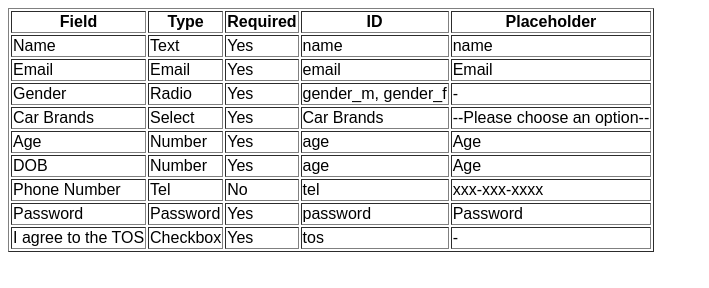
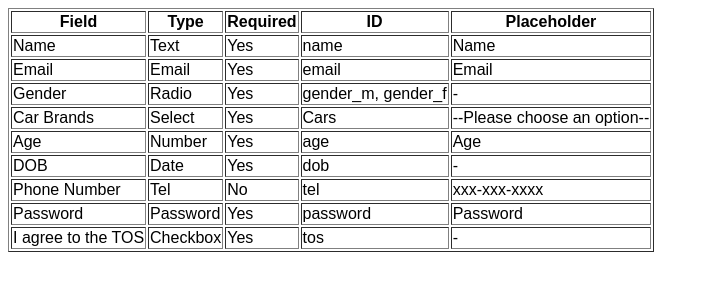
Before and after one commit to acciojob/signup-form-car-zbrrk, a website: page main.html in a window 1280 px wide. Shown: the whole page, without its empty margins (0-709 px from the left). Drawn offline with Linux system fonts and the light colour scheme.

Commit message:
created a submission

```diff
--- a/main.html
+++ b/main.html
@@ -30,7 +30,7 @@
     <td>Text</td>
     <td>Yes</td>
     <td>name</td>
-    <td>name</td>
+    <td>Name</td>
   </tr>
   <tr>
     <td>Email</td>
@@ -50,7 +50,7 @@
     <td>Car Brands</td>
     <td>Select</td>
     <td>Yes</td>
-    <td>Car Brands</td>
+    <td>Cars</td>
     <td>--Please choose an option--</td>
      </tr>
 
@@ -64,10 +64,10 @@
 
      <tr>
       <td>DOB</td>
-    <td>Number</td>
+    <td>Date</td>
     <td>Yes</td>
-    <td>age</td>
-    <td>Age</td>
+    <td>dob</td>
+    <td>-</td>
      </tr>
 
      <tr>
```
